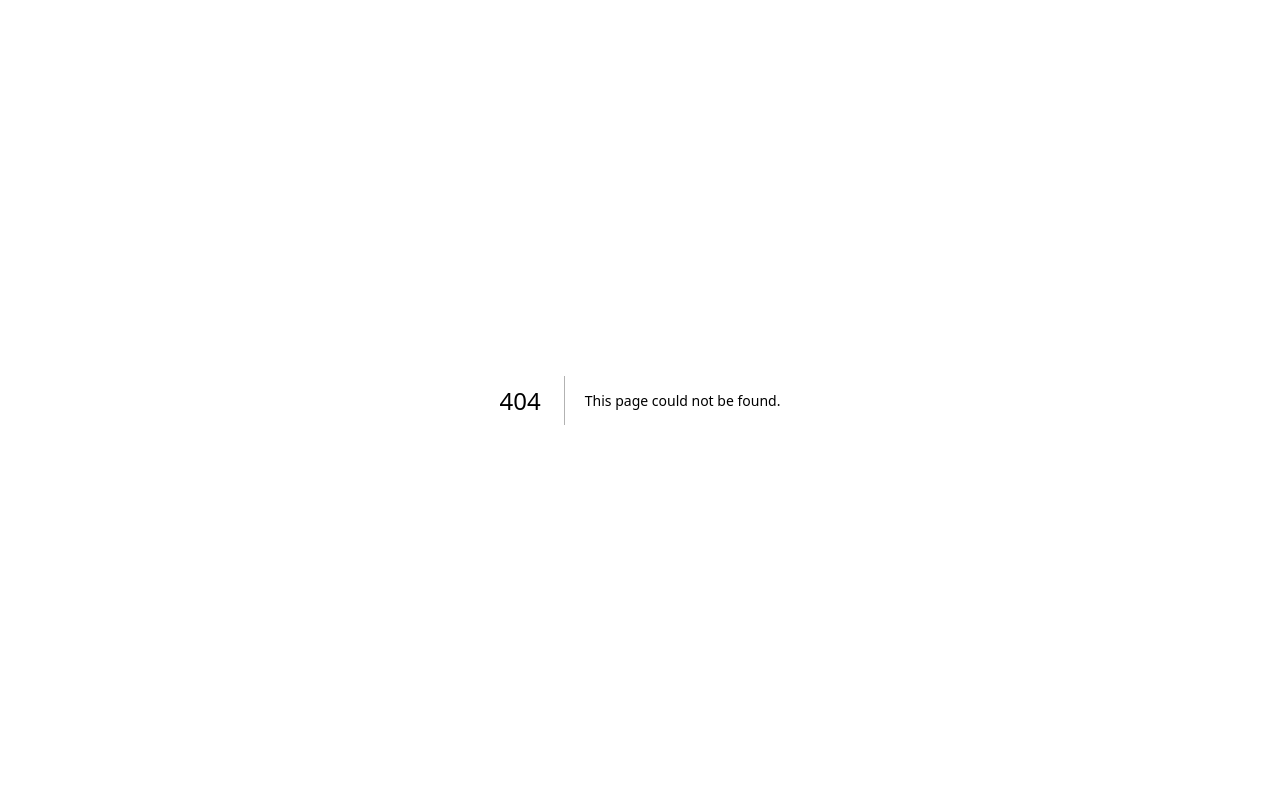
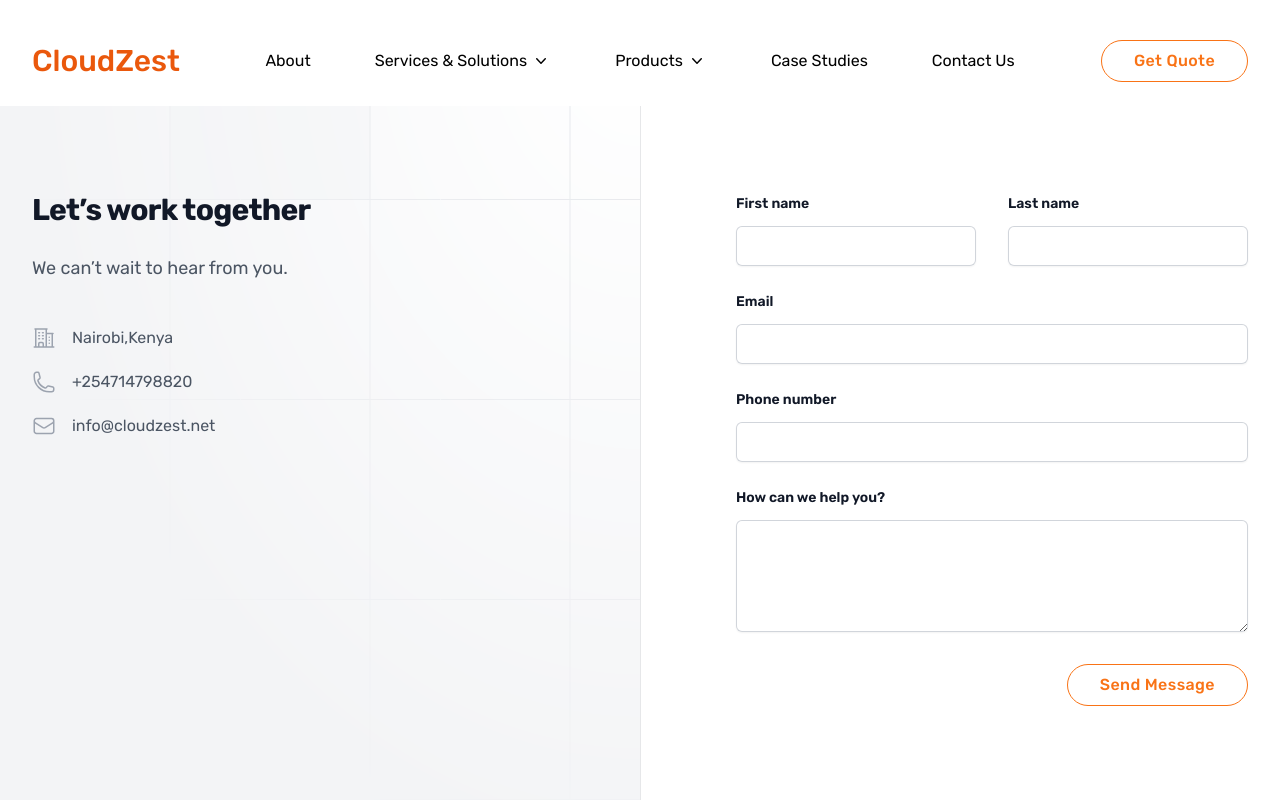
Before and after one commit to sammymwangangi/cloudZest, a Next.js app: page /contact-us in a window 1280 px wide. Before the commit this address had no page. Shown: the top 800 px of the page. Built offline with nearby package versions, Linux system fonts and the light colour scheme.

Commit message:
add contact us page

```diff
--- a/components/Layout/Header2.js
+++ b/components/Layout/Header2.js
@@ -250,42 +250,18 @@ export default function Example() {
               </Popover.Panel>
             </Transition>
           </Popover>
-          <LinkScroll
-            activeClass="active"
-            to="pricing"
-            spy={true}
-            smooth={true}
-            duration={1000}
-            onSetActive={() => {
-              setActiveLink("pricing");
-            }}
-            className={
-              "px-4 py-2 mx-2 cursor-pointer animation-hover inline-block relative" +
-              (activeLink === "pricing"
-                ? " text-orange-500 animation-active "
-                : " text-black-500 hover:text-orange-500 ")
-            }
+          <Link
+            href="/case-studies"
+            className="px-4 py-2 mx-2 cursor-pointer animation-hover inline-block relative"
           >
             Case Studies
-          </LinkScroll>
-          <LinkScroll
-            activeClass="active"
-            to="testimoni"
-            spy={true}
-            smooth={true}
-            duration={1000}
-            onSetActive={() => {
-              setActiveLink("testimoni");
-            }}
-            className={
-              "px-4 py-2 mx-2 cursor-pointer animation-hover inline-block relative" +
-              (activeLink === "testimoni"
-                ? " text-orange-500 animation-active "
-                : " text-black-500 hover:text-orange-500 ")
-            }
+          </Link>
+          <Link
+            href="/contact-us"
+            className="px-4 py-2 mx-2 cursor-pointer animation-hover inline-block relative"
           >
             Contact Us
-          </LinkScroll>
+          </Link>
         </Popover.Group>
         <div className="hidden lg:flex lg:flex-1 lg:justify-end">
           <ButtonOutline>Get Quote</ButtonOutline>
--- /dev/null
+++ b/pages/contact-us.js
@@ -0,0 +1,169 @@
+import React, { useMemo } from "react";
+import Image from "next/image";
+import Layout from "../components/Layout/Layout";
+import SeoHead from "../components/SeoHead";
+import Link from "next/link";
+import { BuildingOffice2Icon, EnvelopeIcon, PhoneIcon } from '@heroicons/react/24/outline'
+
+export default function ContactUs() {
+  return (
+    <>
+        <SeoHead title="Contact Us" />
+        <Layout>
+            <div className="relative isolate bg-white">
+            <div className="mx-auto grid max-w-7xl grid-cols-1 lg:grid-cols-2">
+                <div className="relative px-6 pb-20 pt-24 sm:pt-32 lg:static lg:px-8 lg:py-48">
+                <div className="mx-auto max-w-xl lg:mx-0 lg:max-w-lg">
+                    <div className="absolute inset-y-0 left-0 -z-10 w-full overflow-hidden bg-gray-100 ring-1 ring-gray-900/10 lg:w-1/2">
+                    <svg
+                        className="absolute inset-0 h-full w-full stroke-gray-200 [mask-image:radial-gradient(100%_100%_at_top_right,white,transparent)]"
+                        aria-hidden="true"
+                    >
+                        <defs>
+                        <pattern
+                            id="83fd4e5a-9d52-42fc-97b6-718e5d7ee527"
+                            width={200}
+                            height={200}
+                            x="100%"
+                            y={-1}
+                            patternUnits="userSpaceOnUse"
+                        >
+                            <path d="M130 200V.5M.5 .5H200" fill="none" />
+                        </pattern>
+                        </defs>
+                        <rect width="100%" height="100%" strokeWidth={0} fill="white" />
+                        <svg x="100%" y={-1} className="overflow-visible fill-gray-50">
+                        <path d="M-470.5 0h201v201h-201Z" strokeWidth={0} />
+                        </svg>
+                        <rect width="100%" height="100%" strokeWidth={0} fill="url(#83fd4e5a-9d52-42fc-97b6-718e5d7ee527)" />
+                    </svg>
+                    </div>
+                    <h2 className="text-3xl font-bold tracking-tight text-gray-900">Let’s work together</h2>
+                    <p className="mt-6 text-lg leading-8 text-gray-600">
+                    We can’t wait to hear from you.
+                    </p>
+                    <dl className="mt-10 space-y-4 text-base leading-7 text-gray-600">
+                    <div className="flex gap-x-4">
+                        <dt className="flex-none">
+                        <span className="sr-only">Address</span>
+                        <BuildingOffice2Icon className="h-7 w-6 text-gray-400" aria-hidden="true" />
+                        </dt>
+                        <dd>
+                        Nairobi,Kenya
+                        </dd>
+                    </div>
+                    <div className="flex gap-x-4">
+                        <dt className="flex-none">
+                        <span className="sr-only">Telephone</span>
+                        <PhoneIcon className="h-7 w-6 text-gray-400" aria-hidden="true" />
+                        </dt>
+                        <dd>
+                        <a className="hover:text-gray-900" href="tel:+254714798820">
+                            +254714798820
+                        </a>
+                        </dd>
+                    </div>
+                    <div className="flex gap-x-4">
+                        <dt className="flex-none">
+                        <span className="sr-only">Email</span>
+                        <EnvelopeIcon className="h-7 w-6 text-gray-400" aria-hidden="true" />
+                        </dt>
+                        <dd>
+                        <a className="hover:text-gray-900" href="mailto:info@cloudzest.net">
+                            info@cloudzest.net
+                        </a>
+                        </dd>
+                    </div>
+                    </dl>
+                </div>
+                </div>
+                <form action="#" method="POST" className="px-6 pb-24 pt-20 sm:pb-32 lg:px-8 lg:py-48">
+                <div className="mx-auto max-w-xl lg:mr-0 lg:max-w-lg">
+                    <div className="grid grid-cols-1 gap-x-8 gap-y-6 sm:grid-cols-2">
+                    <div>
+                        <label htmlFor="first-name" className="block text-sm font-semibold leading-6 text-gray-900">
+                        First name
+                        </label>
+                        <div className="mt-2.5">
+                        <input
+                            type="text"
+                            name="first-name"
+                            id="first-name"
+                            autoComplete="given-name"
+                            className="block w-full rounded-md border-0 px-3.5 py-2 text-gray-900 shadow-sm ring-1 ring-inset ring-gray-300 placeholder:text-gray-400 focus:ring-2 focus:ring-inset focus:ring-indigo-600 sm:text-sm sm:leading-6"
+                        />
+                        </div>
+                    </div>
+                    <div>
+                        <label htmlFor="last-name" className="block text-sm font-semibold leading-6 text-gray-900">
+                        Last name
+                        </label>
+                        <div className="mt-2.5">
+                        <input
+                            type="text"
+                            name="last-name"
+                            id="last-name"
+                            autoComplete="family-name"
+                            className="block w-full rounded-md border-0 px-3.5 py-2 text-gray-900 shadow-sm ring-1 ring-inset ring-gray-300 placeholder:text-gray-400 focus:ring-2 focus:ring-inset focus:ring-indigo-600 sm:text-sm sm:leading-6"
+                        />
+                        </div>
+                    </div>
+                    <div className="sm:col-span-2">
+                        <label htmlFor="email" className="block text-sm font-semibold leading-6 text-gray-900">
+                        Email
+                        </label>
+                        <div className="mt-2.5">
+                        <input
+                            type="email"
+                            name="email"
+                            id="email"
+                            autoComplete="email"
+                            className="block w-full rounded-md border-0 px-3.5 py-2 text-gray-900 shadow-sm ring-1 ring-inset ring-gray-300 placeholder:text-gray-400 focus:ring-2 focus:ring-inset focus:ring-indigo-600 sm:text-sm sm:leading-6"
+                        />
+                        </div>
+                    </div>
+                    <div className="sm:col-span-2">
+                        <label htmlFor="phone-number" className="block text-sm font-semibold leading-6 text-gray-900">
+                        Phone number
+                        </label>
+                        <div className="mt-2.5">
+                        <input
+                            type="tel"
+                            name="phone-number"
+                            id="phone-number"
+                            autoComplete="tel"
+                            className="block w-full rounded-md border-0 px-3.5 py-2 text-gray-900 shadow-sm ring-1 ring-inset ring-gray-300 placeholder:text-gray-400 focus:ring-2 focus:ring-inset focus:ring-indigo-600 sm:text-sm sm:leading-6"
+                        />
+                        </div>
+                    </div>
+                    <div className="sm:col-span-2">
+                        <label htmlFor="message" className="block text-sm font-semibold leading-6 text-gray-900">
+                        How can we help you?
+                        </label>
+                        <div className="mt-2.5">
+                        <textarea
+                            name="message"
+                            id="message"
+                            rows={4}
+                            className="block w-full rounded-md border-0 px-3.5 py-2 text-gray-900 shadow-sm ring-1 ring-inset ring-gray-300 placeholder:text-gray-400 focus:ring-2 focus:ring-inset focus:ring-indigo-600 sm:text-sm sm:leading-6"
+                            defaultValue={''}
+                        />
+                        </div>
+                    </div>
+                    </div>
+                    <div className="mt-8 flex justify-end">
+                    <button
+                        type="submit"
+                        className="font-medium tracking-wide py-2 px-5 sm:px-8 border border-orange-500 text-orange-500 bg-white-500 outline-none rounded-l-full rounded-r-full capitalize hover:bg-orange-500 hover:text-white transition-all hover:shadow-orange"
+                    >
+                        Send message
+                    </button>
+                    </div>
+                </div>
+                </form>
+            </div>
+            </div>
+        </Layout>
+    </>
+  )
+}
```
